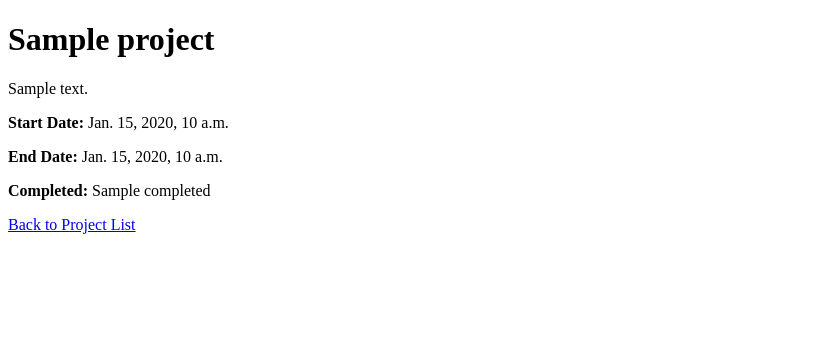
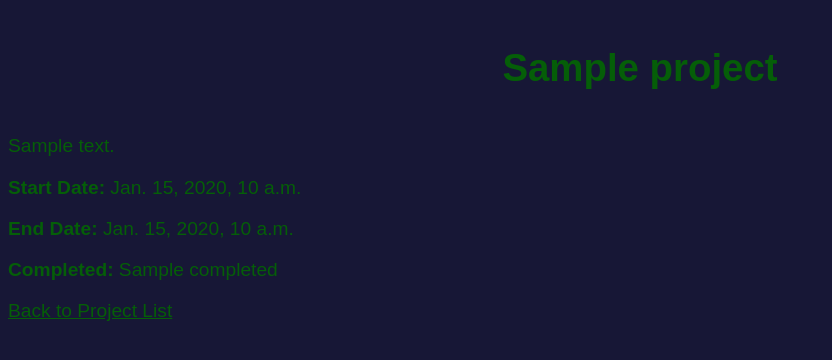
Before and after one commit to TeemuIljin/AI-Assistant, a Django app: template ai_assistant/projects/templates/projects/project_detail.html in a window 1280 px wide. Shown: the top 360 px of the page, without its empty margins (0-832 px from the left). Run offline with Django 3.2, Linux system fonts and the light colour scheme; the template is opened without the code that fills it: most values are stand-ins (such as "Sample title", 1, 10 or a date in 2020).

Commit message:
Changed all the htmls to use the css file and improved the element p and a handling in the css file via colors.

```diff
--- a/ai_assistant/projects/static/projects/style.css
+++ b/ai_assistant/projects/static/projects/style.css
@@ -3,15 +3,23 @@ body {
     font-family: Arial, sans-serif;
     font-size: larger;
 }
+
 h1 {
     font-family: Arial, sans-serif;
     background-color: #171736;
       text-align: center;
       padding: 20px 0;
+    color: #055e08;
 }
 h2 {
     font-family: Arial, sans-serif;
     background-color: #171736;
+}
+p {
+    color: #055e08;
+}
+a {
+    color: #055e08;
 }
 
 ul {
--- a/ai_assistant/projects/templates/projects/project_confirm_delete.html
+++ b/ai_assistant/projects/templates/projects/project_confirm_delete.html
@@ -2,6 +2,8 @@
 <html>
 <head>
     <title>Delete Project</title>
+     {% load static %}
+    <link rel="stylesheet" type="text/css" href="{% static 'projects/style.css' %}">
 </head>
 <body>
     <h1>Are you sure you want to delete this project?</h1>
--- a/ai_assistant/projects/templates/projects/project_detail.html
+++ b/ai_assistant/projects/templates/projects/project_detail.html
@@ -2,6 +2,8 @@
 <html>
 <head>
     <title>{{ project.name }}</title>
+     {% load static %}
+    <link rel="stylesheet" type="text/css" href="{% static 'projects/style.css' %}">
 </head>
 <body>
     <h1>{{ project.name }}</h1>
--- a/ai_assistant/projects/templates/projects/project_form.html
+++ b/ai_assistant/projects/templates/projects/project_form.html
@@ -2,6 +2,8 @@
 <html>
 <head>
     <title>{% if object %}Edit Project{% else %}Add Project{% endif %}</title>
+     {% load static %}
+    <link rel="stylesheet" type="text/css" href="{% static 'projects/style.css' %}">
 </head>
 <body>
     <h1>{% if object %}Edit Project{% else %}Add Project{% endif %}</h1>
```
